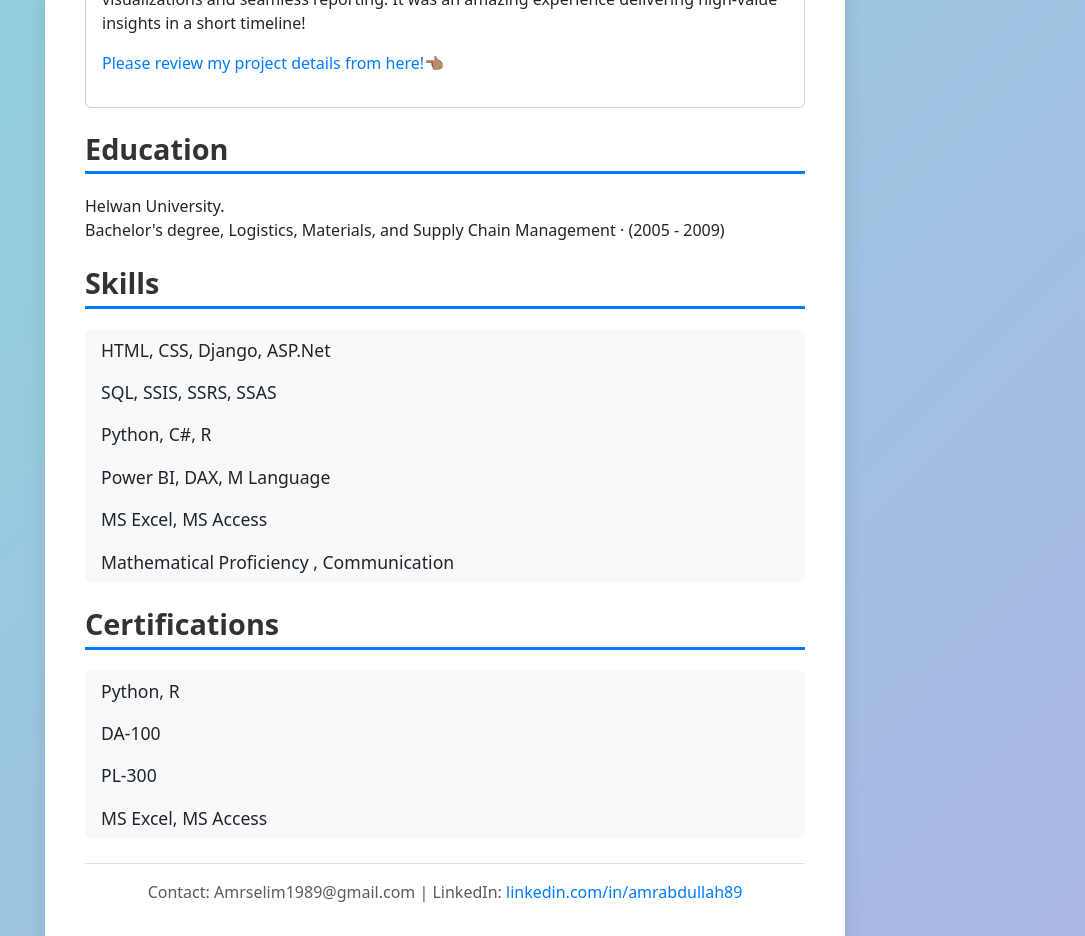
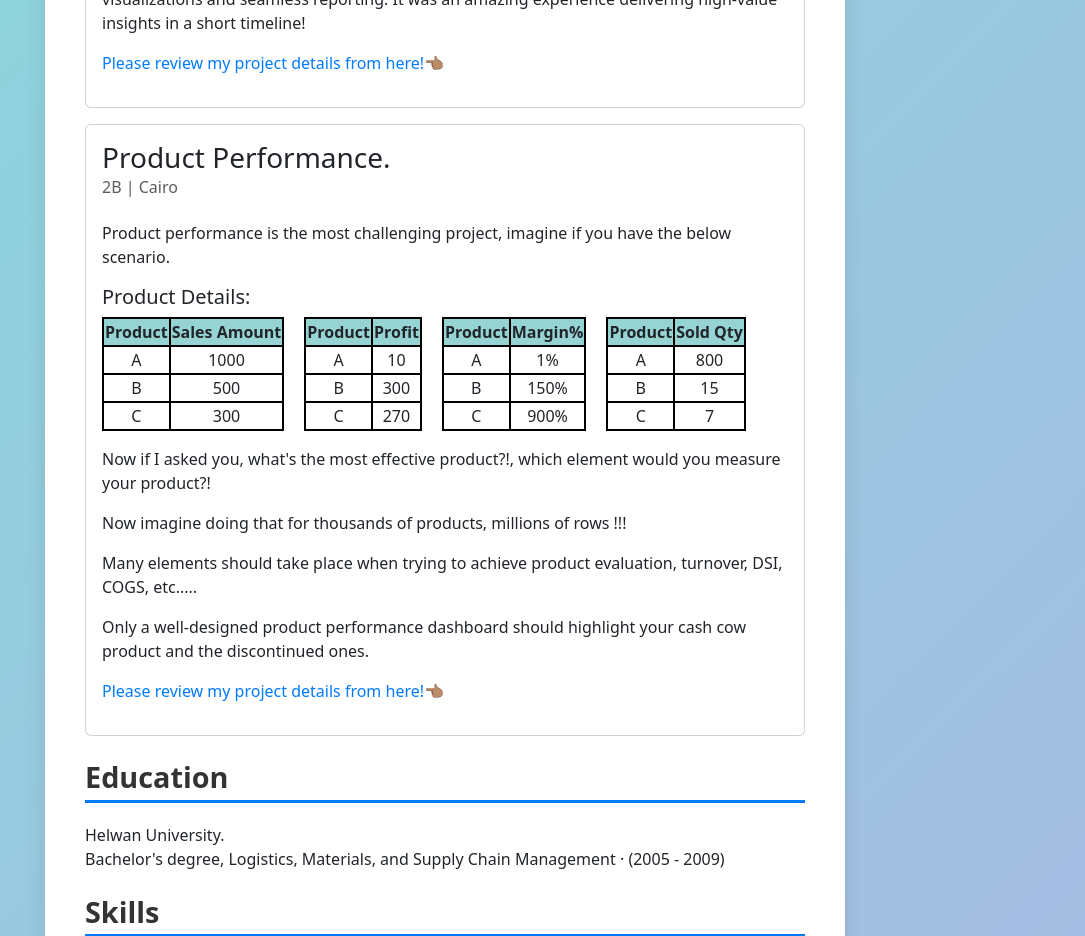
Before and after one commit to Amrselim-89/myresume, a plain HTML site: page index.html in a window 1280 px wide. Shown: the part 2120-3056 px from the top of the page, without its empty margins (195-1280 px from the left). Drawn offline with nearby package versions, Linux system fonts and the light colour scheme.

Commit message:
adding project link2

```diff
--- a/index.html
+++ b/index.html
@@ -9,6 +9,24 @@
         body {
             background: linear-gradient(135deg, #74ebd5, #acb6e5);
         }
+
+        table, th, td {
+          border: 2px solid black;
+          border-collapse: collapse;
+        }
+        th {
+          background-color: #96D4D4;
+
+        }
+        td {
+          text-align: center;
+        }
+
+        .container2 {
+            display: flex;
+            gap: 20px;
+            }
+
         .container {
             max-width: 800px;
             background: white;
@@ -17,6 +35,7 @@
             border-radius: 12px;
             margin-top: 80px;
             text-align: left;
+
         }
         .profile-img {
             width: 150px;
@@ -143,6 +162,99 @@ I have delivered some outstanding Power BI reports which comprise of Digital Mar
 
                 </div>
             </div>
+            <div class="card mb-3">
+                <div class="card-body">
+                    <h3 class="card-title">Product Performance.</h3>
+                    <h6 class="card-subtitle text-muted">2B | Cairo </h6>
+                    <br>
+                    <p class="card-text">Product performance is the most challenging project, imagine if you have the below scenario.
+                        <br>
+                       <h5>Product Details:</h5>
+                            <div class="container2">
+                                <table>
+                                    <thead>
+                                        <th>Product</th>
+                                        <th>Sales Amount</th>
+                                    </thead>
+                                    <tr>
+                                        <td>A</td>
+                                        <td>1000</td>
+                                    </tr>
+                                    <tr>
+                                        <td>B</td>
+                                        <td>500</td>
+                                    </tr>
+                                    <tr>
+                                        <td>C</td>
+                                        <td>300</td>
+                                    </tr>
+                                </table>
+                                <table>
+                                    <thead>
+                                        <th>Product</th>
+                                        <th>Profit</th>
+                                    </thead>
+                                    <tr>
+                                        <td>A</td>
+                                        <td>10</td>
+                                    </tr>
+                                    <tr>
+                                        <td>B</td>
+                                        <td>300</td>
+                                    </tr>
+                                    <tr>
+                                        <td>C</td>
+                                        <td>270</td>
+                                    </tr>
+                                </table>
+                                <table>
+                                    <thead>
+                                        <th>Product</th>
+                                        <th>Margin%</th>
+                                    </thead>
+                                    <tr>
+                                        <td>A</td>
+                                        <td>1%</td>
+                                    </tr>
+                                    <tr>
+                                        <td>B</td>
+                                        <td>150%</td>
+                                    </tr>
+                                    <tr>
+                                        <td>C</td>
+                                        <td>900%</td>
+                                    </tr>
+                                </table>
+                                <table>
+                                    <thead>
+                                        <th>Product</th>
+                                        <th>Sold Qty</th>
+                                    </thead>
+                                    <tr>
+                                        <td>A</td>
+                                        <td>800</td>
+                                    </tr>
+                                    <tr>
+                                        <td>B</td>
+                                        <td>15</td>
+                                    </tr>
+                                    <tr>
+                                        <td>C</td>
+                                        <td>7</td>
+                                    </tr>
+                                </table>
+                            </div>
+
+
+                        </p>
+                     <p>Now if I asked you, what's the most effective product?!, which element would you measure your product?!  </p>
+                     <p>Now imagine doing that for thousands of products, millions of rows !!! </p>
+                     <p>Many elements should take place when trying to achieve product evaluation, turnover, DSI, COGS, etc.....</p>
+                     <p>Only a well-designed product performance dashboard should highlight your cash cow product and the discontinued ones.</p>
+                    <a target="_blank" href="https://www.linkedin.com/feed/update/urn:li:activity:7083033223231922176?utm_source=share&utm_medium=member_desktop&rcm=ACoAABVf9MABZJU_3CT029PpzPWwcjrpUYsitlg"><p>Please review my project details from here!👈🏽</p></a>
+
+                </div>
+            </div>
 
         </section>
 
```
